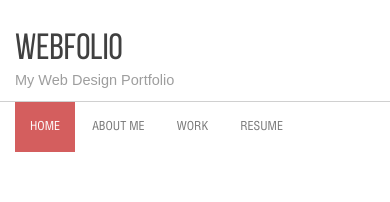
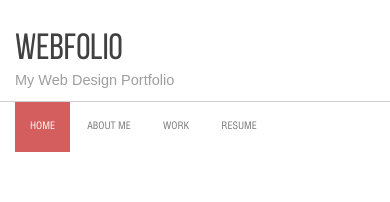
Before and after one commit to colombo-group/TanNM-bs002, a website: page index.html in a window 390 px wide. Shown: the top 202 px of the page. Drawn offline with Linux system fonts and the light colour scheme.

Commit message:
update
update

```diff
--- a/css/main.css
+++ b/css/main.css
@@ -224,7 +224,7 @@ footer {
       @media screen and (max-width: 480px) {
         .navbar li a {
           padding: 15px 5px 15px 5px;
-          font-size: 12px; } }
+          font-size: 10px; } }
       .navbar li a:hover {
         background: #d45e5e;
         color: #ffffff; }
```
